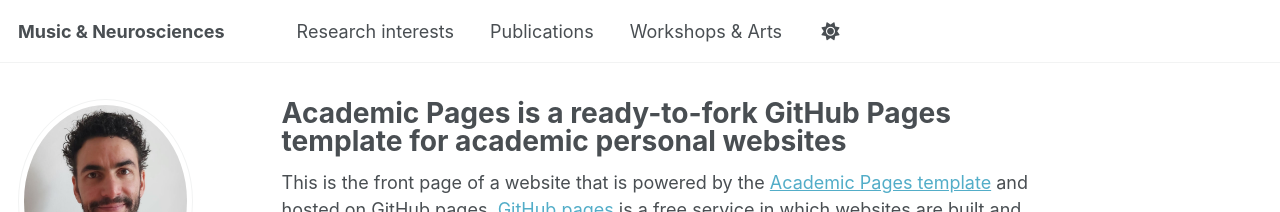
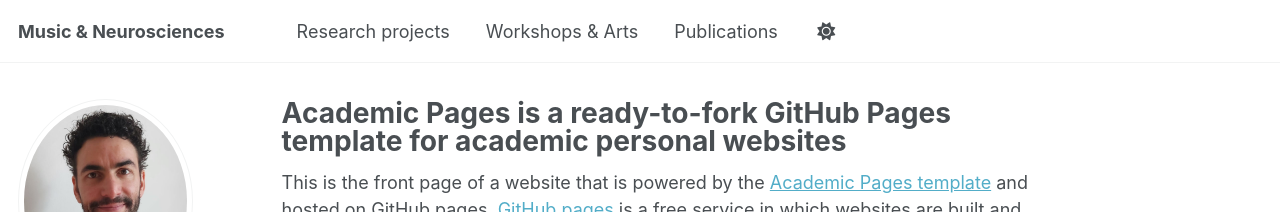
Before and after one commit to etienneabassi/etienneabassi.github.io, a Jekyll site: the page built from _pages/about.md, in a window 1280 px wide. Shown: the top 212 px of the page. Built offline with Jekyll 4.4.1, drawn with Linux system fonts in a browser that asks for light colours; some web fonts are replaced.

Commit message:
Update navigation.yml

```diff
--- a/_data/navigation.yml
+++ b/_data/navigation.yml
@@ -8,14 +8,14 @@
 #      Markdown formatted page while the second is generated using JSON.
 
 main:
-  - title: "Research interests"
-    url: /research/
+  - title: "Research projects"
+    url: /projects/
+
+  - title: "Workshops & Arts"
+    url: /arts/
 
   - title: "Publications"
     url: /publications/
-
-  - title: "Workshops & Arts"
-    url: /arts/
 
   # - title: "Talks"
   #   url: /talks/
```
